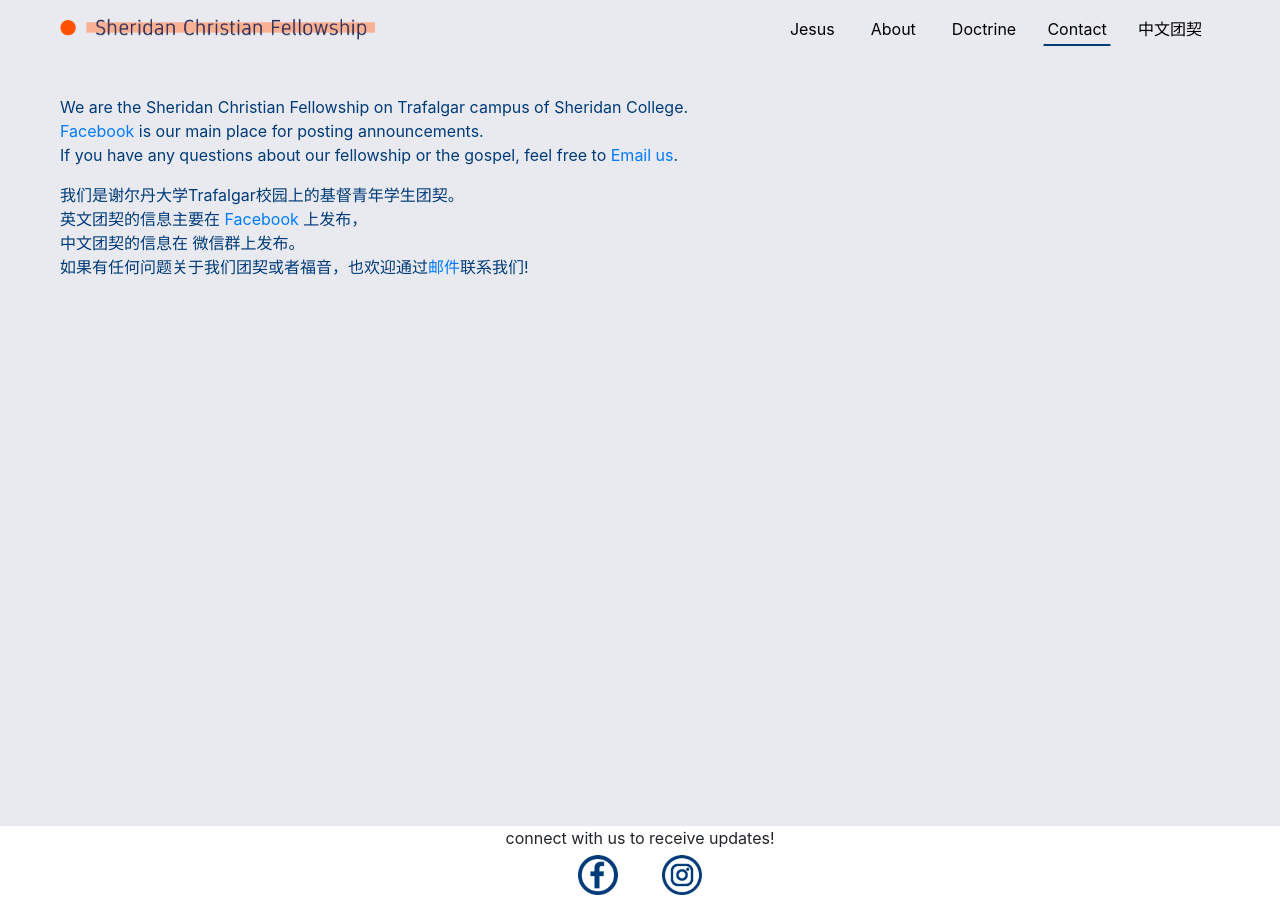
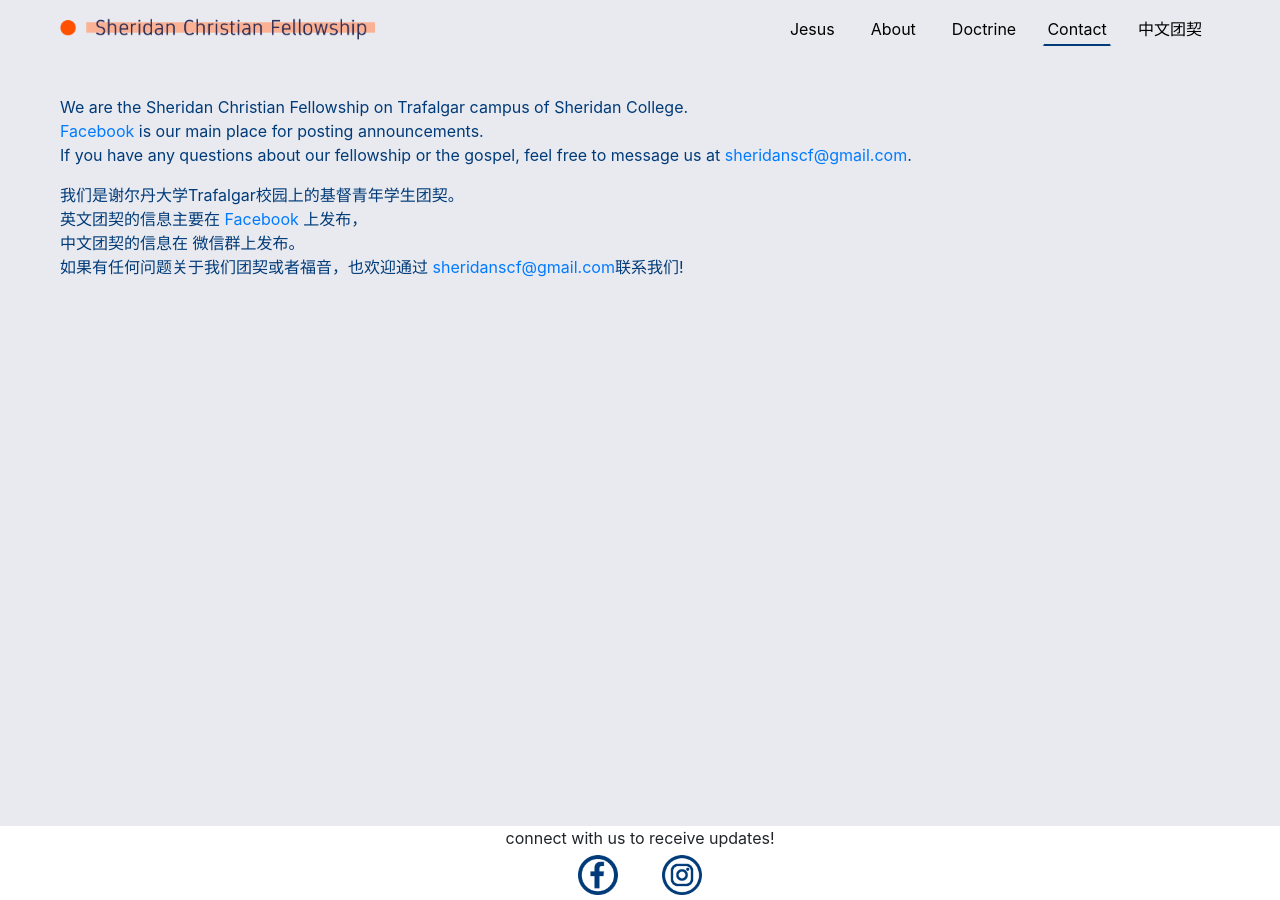
Before and after one commit to Rachael-C/Rachael-C.github.io, a Jekyll site: the page built from content/contact.html, in a window 1280 px wide. Built offline with Jekyll 4.4.1, drawn with Linux system fonts in a browser that asks for light colours.

Commit message:
Added scf email on contact page.

```diff
--- a/_sass/main.scss
+++ b/_sass/main.scss
@@ -82,6 +82,10 @@ body {
   padding: .2rem;
   border-radius: 3px;
   border-bottom: 2px solid rgb(233, 234, 239);
+}
+
+.nav-item:active, .nav-link:active {
+  border: 2px solid rgb(233, 234, 239) !important;
 }
 
 .nav-item:hover, .nav-link:hover {
--- a/assets/css/jesus_page.css
+++ b/assets/css/jesus_page.css
@@ -119,9 +119,10 @@ main {
 }
 
 .navbar-nav.jesus > .nav-item.nav-link.active {
-  border: none;
+  border: 2px solid rgb(0, 27, 55);
   border-radius: 3px;
   border-bottom: 2px solid rgb(1,60,121);
+  padding: .2rem;
 }
 
 .point1 {
--- a/content/contact.html
+++ b/content/contact.html
@@ -9,7 +9,7 @@ title: Reach us
   <a href="https://www.facebook.com/groups/sheridancc/" target="_blank">Facebook</a> is our main place for posting announcements.
   <br>
   If you have any questions about our fellowship or the gospel,
-  feel free to <a href="mailto:sheridanscf@gmail.com">Email us</a>.
+  feel free to message us at <a href="mailto:sheridanscf@gmail.com">sheridanscf@gmail.com</a>.
 </p>
 
 <p>
@@ -19,7 +19,7 @@ title: Reach us
   <br>
   中文团契的信息在 <Sheridan 青年学生团契> 微信群上发布。
   <br>
-  如果有任何问题关于我们团契或者福音，也欢迎通过<a href="mailto:sheridanscf@gmail.com">邮件</a>联系我们!
+  如果有任何问题关于我们团契或者福音，也欢迎通过 <a href="mailto:sheridanscf@gmail.com">sheridanscf@gmail.com</a>联系我们!
 </p>
 
 <!--
--- a/content/jesus.html
+++ b/content/jesus.html
@@ -31,9 +31,9 @@
 
       <div class="collapse navbar-collapse" id="navbarNavAltMarkup">
         <div class="navbar-nav jesus">
-          <a href="/content/jesus.html" class="nav-item nav-link">Jesus</a>
+          <a href="/content/jesus.html" class="nav-item nav-link active">Jesus</a>
           <a href="/" class="nav-item nav-link">About</a>
-          <a href="/content/doctrine.html" class="nav-item nav-link active">Doctrine</a>
+          <a href="/content/doctrine.html" class="nav-item nav-link">Doctrine</a>
           <a href="/content/contact.html" class="nav-item nav-link">Contact</a>
           <a href="/content/chinese_fellowship.html" class="nav-item nav-link">中文团契</a>
         </div>
```
Also changed, not shown: 6 other files.
